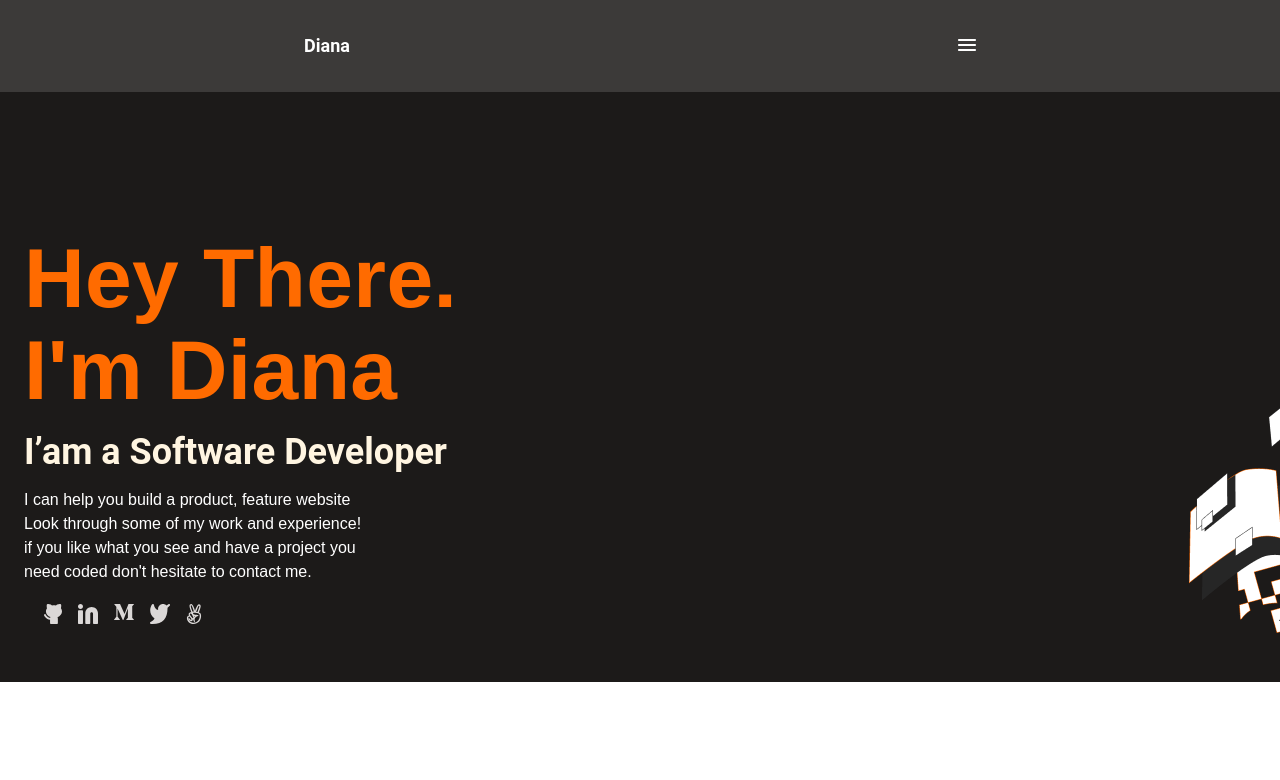
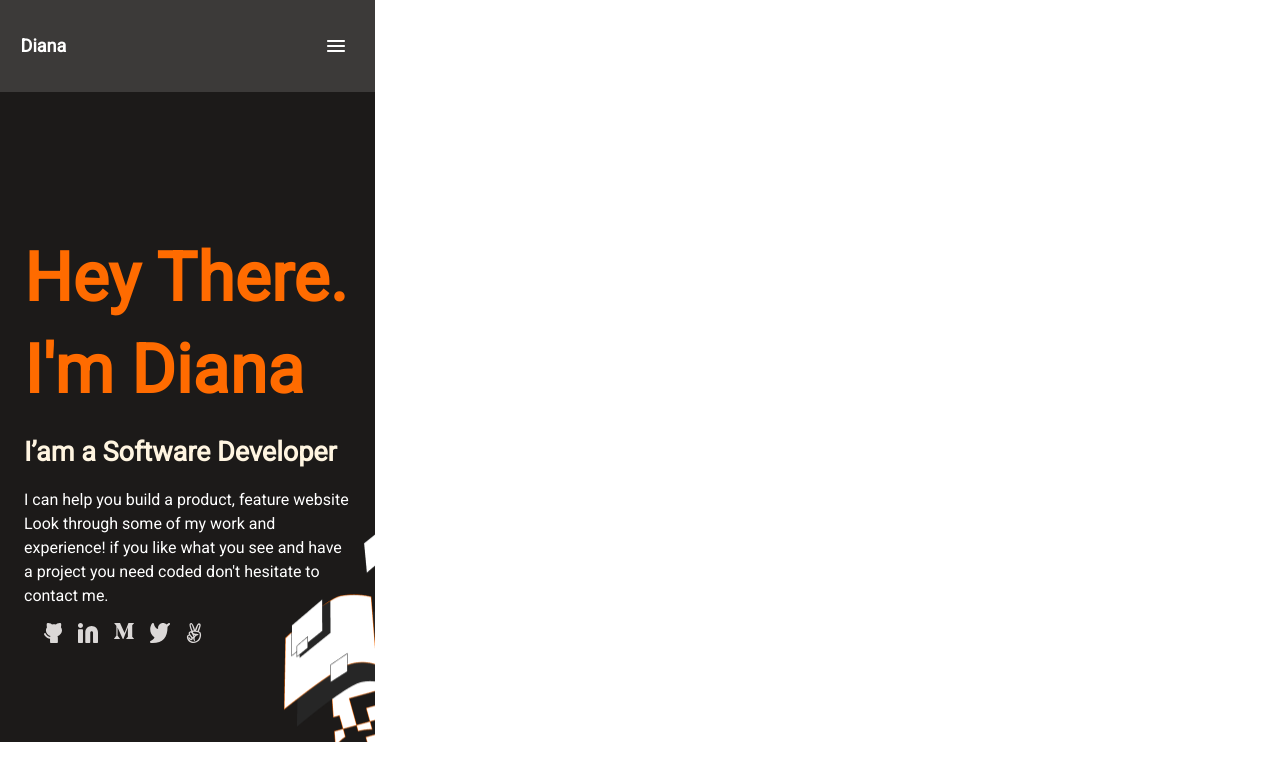
Before and after one commit to Diana-Duya/my-portfolio, a website: page index.html in a window 1280 px wide. Drawn offline with Linux system fonts and the light colour scheme.

Commit message:
Modify HTML and CSS

```diff
--- a/index.html
+++ b/index.html
@@ -4,9 +4,13 @@
     <meta charset="UTF-8">
     <meta http-equiv="X-UA-Compatible" content="IE=edge">
     <meta name="viewport" content="width=device-width, initial-scale=1.0">
-    <title>Document</title>
+    <title>Diana's portfolio</title>
     <link rel="stylesheet" href="style.css">
+    <link rel="preconnect" href="https://fonts.googleapis.com">
+<link rel="preconnect" href="https://fonts.gstatic.com" crossorigin>
+<link href="https://fonts.googleapis.com/css2?family=Roboto&display=swap" rel="stylesheet">
 </head>
+
 <body>
     <header>
         <nav>
@@ -22,8 +26,8 @@
         <!--navigation bar ends  -->
       <div class="main-section">
             <div class="first-heading">
-              <h1>Hey There.<br>
-                  I'm Diana</h1>
+              <h2>Hey There.
+                  I'm Diana</h2>
         </div>
         <div class="secon-heading">
             <h2>I’am a Software Developer</h2>
--- a/style.css
+++ b/style.css
@@ -1,4 +1,6 @@
+
 * {
+  font-family: 'Roboto', sans-serif;
   box-sizing: border-box;
   padding: 0;
   margin: 0;
@@ -7,14 +9,14 @@
 }
 
 body {
-  fill: solid;
-  color: #1c1a19;
+  width: 375px;
+
 }
 
 nav {
   display: flex;
   align-items: center;
-  justify-content: space-around;
+  justify-content: space-between;
   height: 92px;
   background-color: #3c3a39;
 }
@@ -28,6 +30,7 @@
   font-size: 18px;
   line-height: 24px;
   vertical-align: center;
+  padding-left: 45%;
 }
 
 #flex {
@@ -36,26 +39,27 @@
   align-items: flex-start;
   padding: 120px 24px;
   gap: 12px;
-  height: 590px;
+  /* height: 700px; */
   background-color: #1c1a19;
   background-image: url("image/Group.png");
   background-repeat: no-repeat;
-  background-position: right bottom;
+  background-position: right 120%;
+  height: 650px;
 }
 
 .maimenu {
   color: black;
+  padding-right: 8%;
 }
 
 .first-heading {
   /* width: 325px; */
   font-family: Crete Round, sans-serif;
-  font-style: regular;
-  font-size: 56px;
+  /* font-style: regular; */
+  font-size: 45px;
   line-height: 92px;
   vertical-align: top;
   letter-spacing: 0.37px;
-  fill: solid;
   color: #ff6b00;
   padding-top: 20px;
 }
@@ -63,15 +67,15 @@
 .secon-heading {
   /* width: 325px; */
   font-family: Roboto, sans-serif;
-  font-style: bold;
-  font-size: 24px;
+  /* font-style: bold; */
+  font-size: 18px;
   line-height: 32px;
   color: #fff5e1;
   padding-top: 20px;
 }
 
 .details {
-  width: 345px;
+  width: 325px;
   font-family: Poppins, sans-serif;
   font-style: regular;
   font-size: 16px;
@@ -84,5 +88,5 @@
   display: flex;
   gap: 1rem;
   padding: 0 20px;
-  padding-top: 20px;
+  padding-top: 15px;
 }
```
